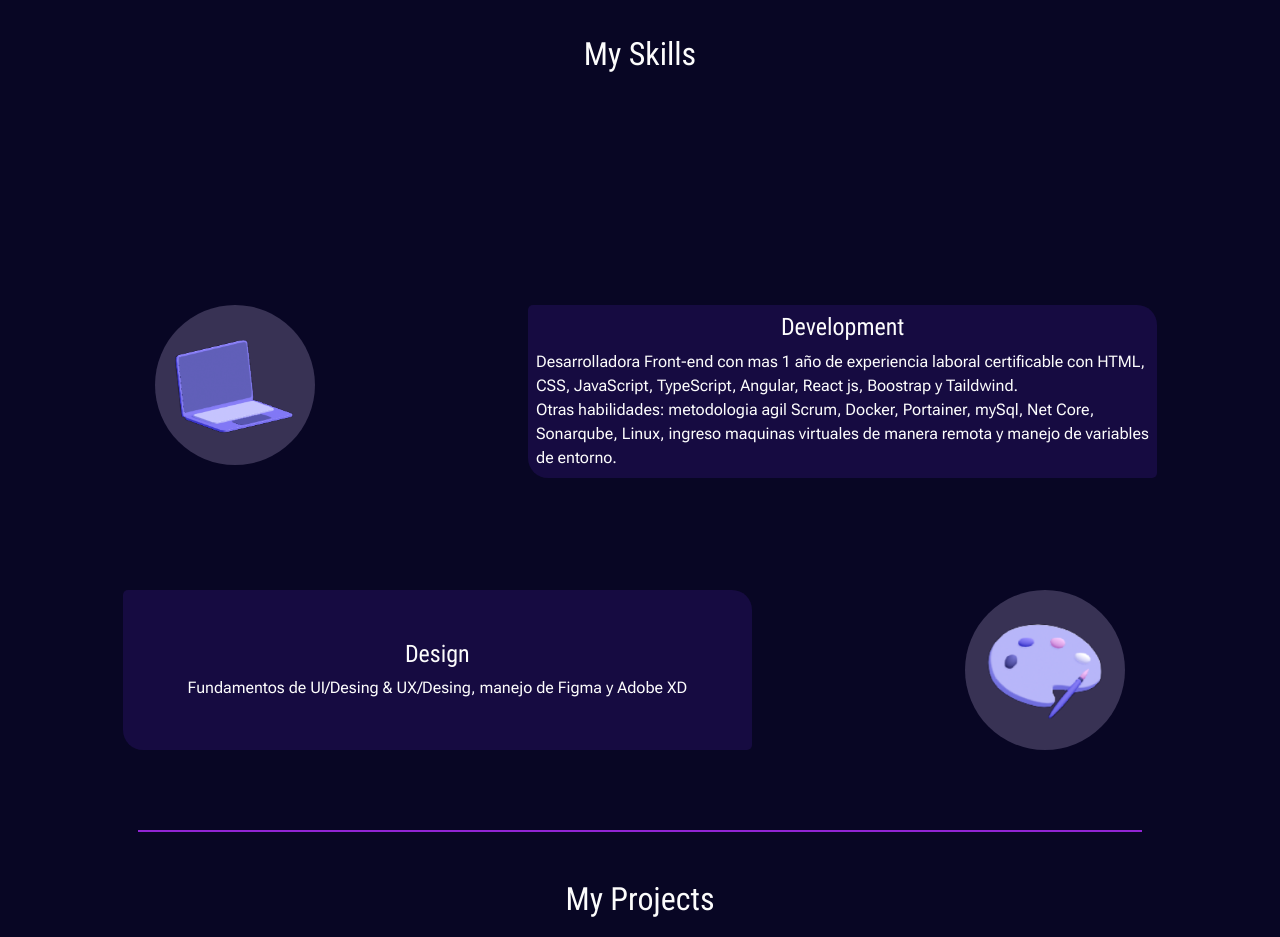
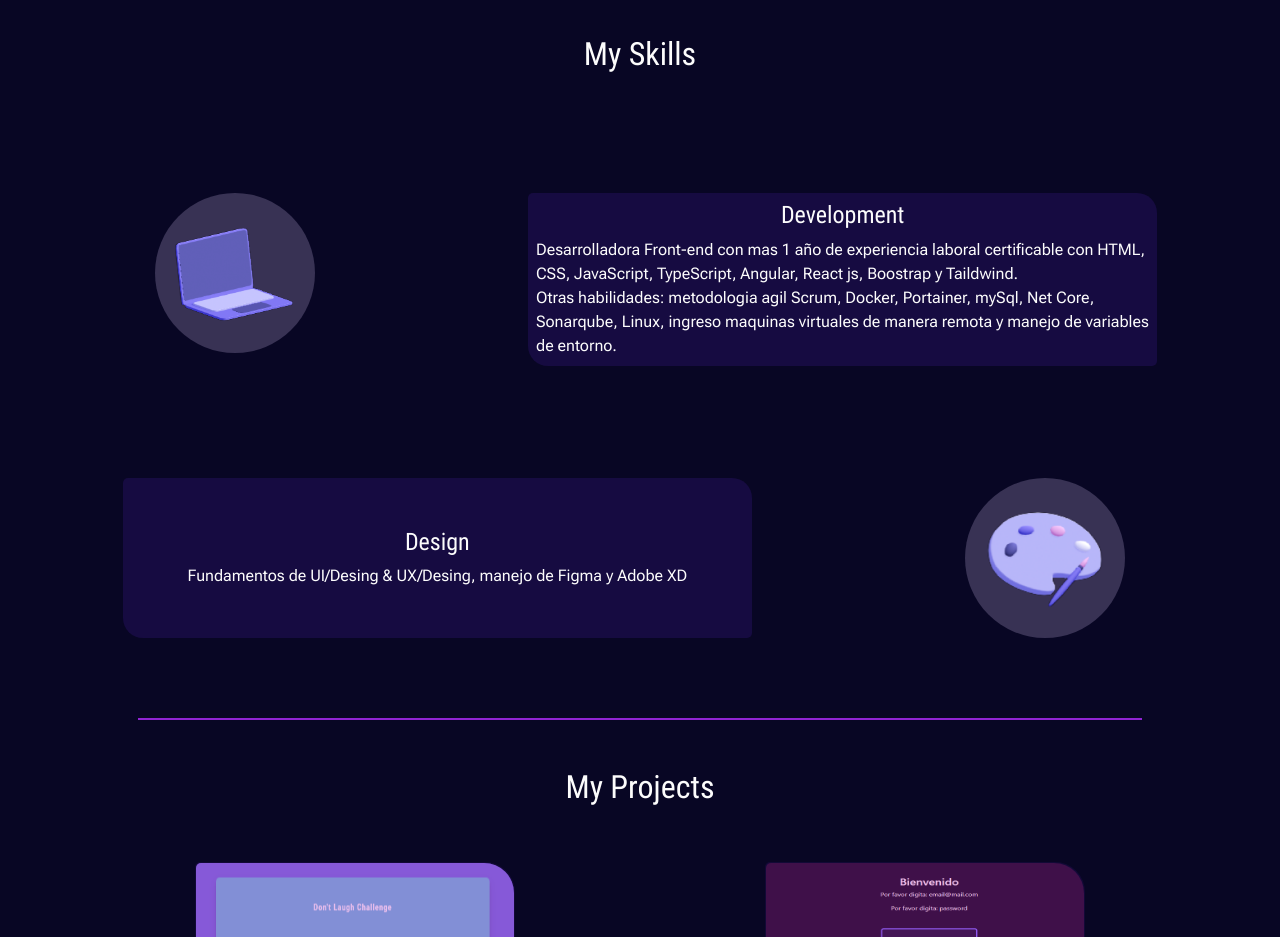
Before and after one commit to valemorenodev/valen-moreno.dev, a React (Vite) app: page / in a window 1280 px wide. Shown: the part 940-1877 px from the top of the page. Built offline with nearby package versions, Linux system fonts and the light colour scheme.

Commit message:
elimiar espacio muerto

```diff
--- a/src/components/skills.jsx
+++ b/src/components/skills.jsx
@@ -12,11 +12,11 @@ const Skills = () => {
           <h2>My Skills</h2>
         </Col>
       </Row>
-      <Row className='skillsItem'>
+      {/*<Row className='skillsItem'>
         <Col className='col-lg-12 col-md-12 col-sm-12 col-xs-12 my-4 d-flex flex-col justify-content-center'>
-          {/* <Carrusel /> */}
+          <Carrusel />
         </Col>
-      </Row>
+      </Row>*/}
       <Row className='skillsItem'>
         <Col className='col-lg-4 col-md-4 col-sm-12 col-xs-12 my-4 d-flex flex-col justify-content-center' >
           <div className='eclipse'>
```
